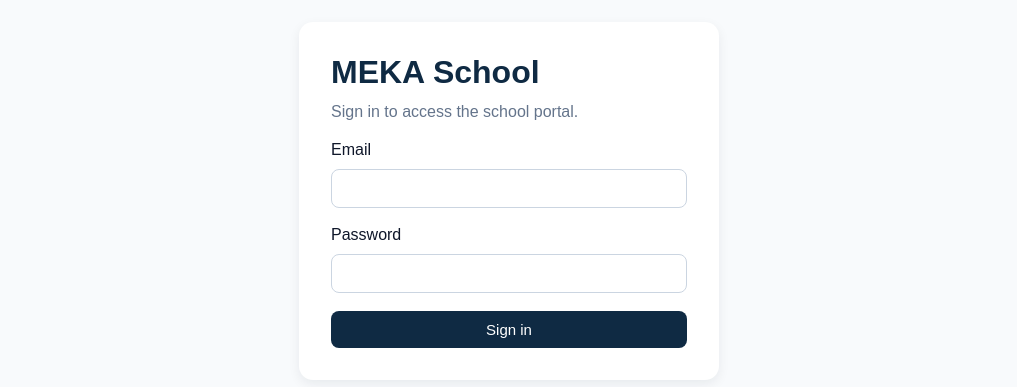
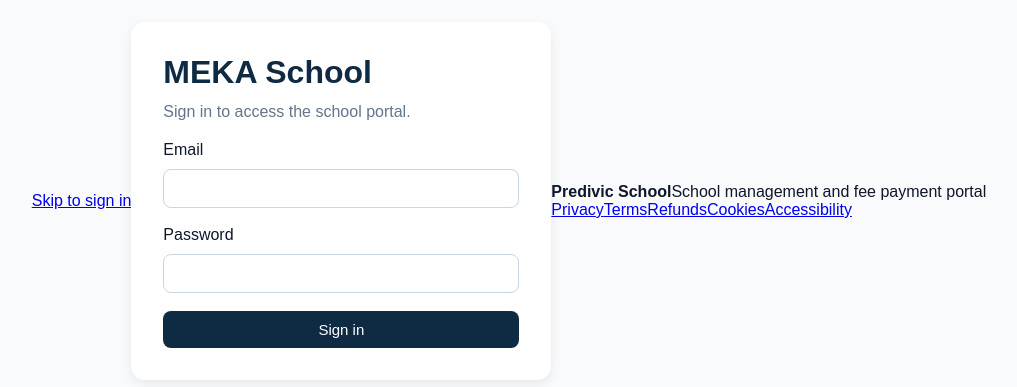
Before and after one commit to Bhad-emmy/Predivic-School-Fees-Portal, a React (Vite) app: page / in a window 1280 px wide. Shown: the part 199-586 px from the top of the page, without its empty margins (131-1148 px from the left). Built offline with nearby package versions, Linux system fonts and the light colour scheme; no server answers.

Commit message:
Add accessible login footer and skip link

```diff
--- a/src/pages/Login.jsx
+++ b/src/pages/Login.jsx
@@ -1,5 +1,6 @@
 import { useState } from "react";
 import { useAuth } from "../context/AuthContext";
+import LegalFooter from "../components/LegalFooter";
 
 export default function Login() {
   const { user, staff, error, signIn, signOut } = useAuth();
@@ -26,6 +27,7 @@
 
   return (
     <main className="auth-page">
+      <a className="skip-link" href="#login-form">Skip to sign in</a>
       <section className="auth-card">
         <h1>MEKA School</h1>
         <p>
@@ -44,7 +46,7 @@
             </button>
           </>
         ) : (
-          <form onSubmit={handleSubmit}>
+          <form id="login-form" onSubmit={handleSubmit}>
             <label htmlFor="email">Email</label>
             <input
               id="email"
@@ -75,6 +77,7 @@
           </form>
         )}
       </section>
+      <LegalFooter />
     </main>
   );
 }
```
